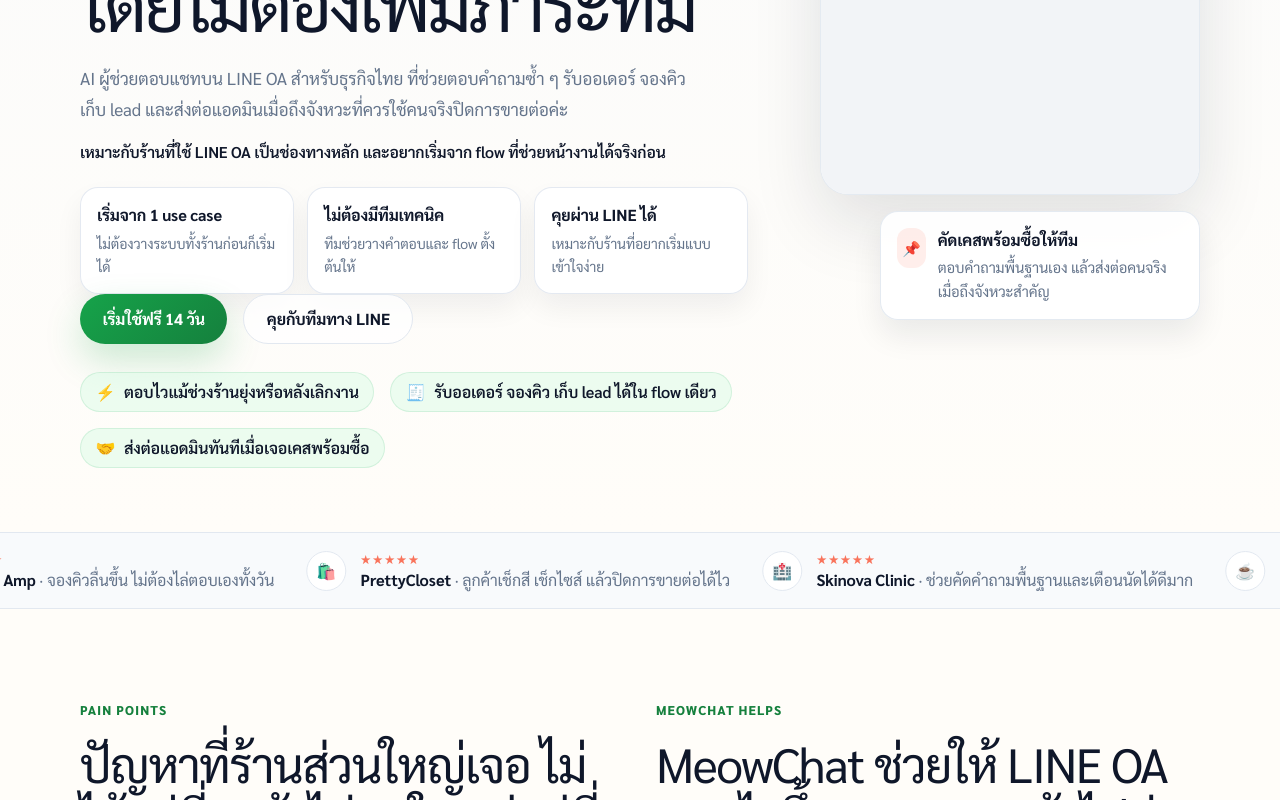
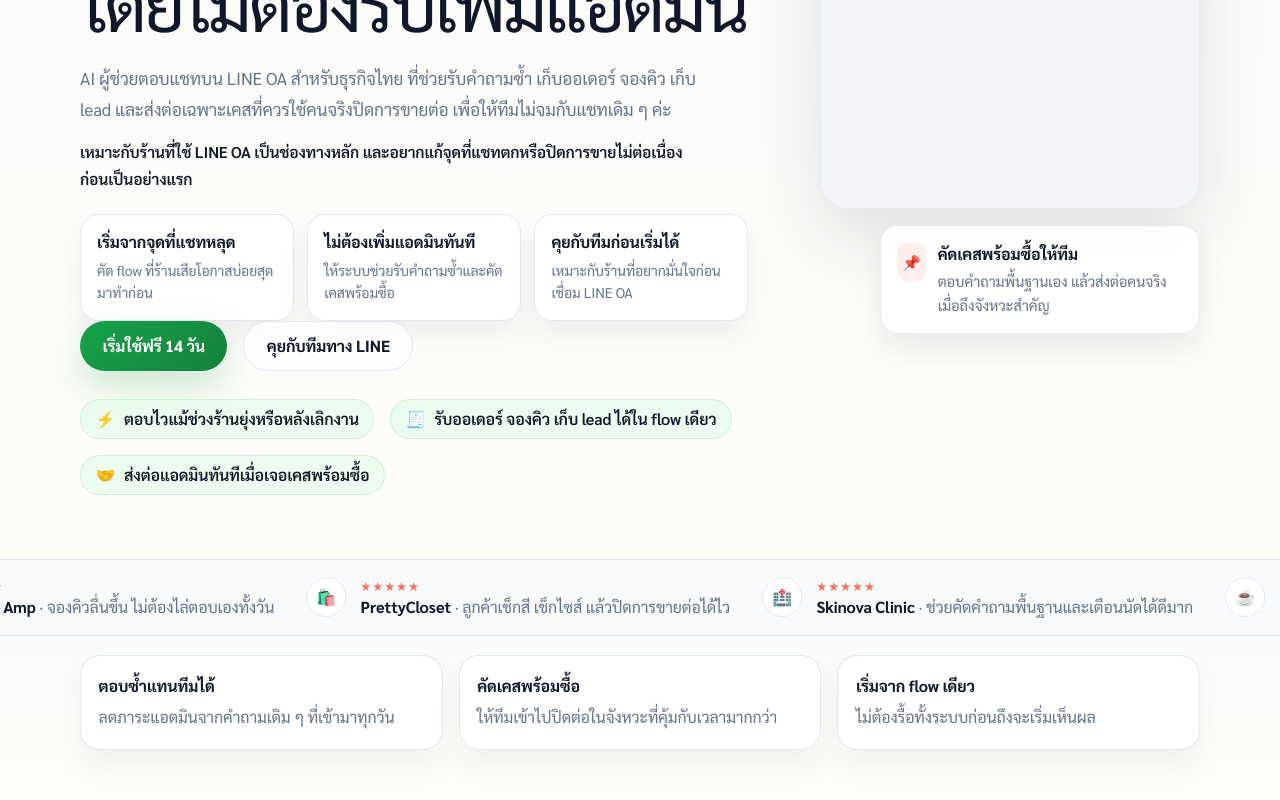
Before and after one commit to gotjisamyo/meowworks, a Next.js app in the folder meowchat/landing-next/: page / in a window 1280 px wide. Shown: the part 540-1340 px from the top of the page. Built offline with nearby package versions, Linux system fonts and the light colour scheme; no server answers.

Commit message:
feat(landing-next): sharpen conversion cues

```diff
--- a/meowchat/landing-next/src/components/home/HomePage.module.css
+++ b/meowchat/landing-next/src/components/home/HomePage.module.css
@@ -539,6 +539,38 @@
   color: var(--slate-soft);
 }
 
+.proofStatsSection {
+  padding: 1.2rem 0 0.6rem;
+  background: linear-gradient(180deg, rgba(248, 250, 252, 0.78), rgba(255, 255, 255, 0));
+}
+
+.proofStatsGrid {
+  display: grid;
+  grid-template-columns: repeat(3, minmax(0, 1fr));
+  gap: 1rem;
+}
+
+.proofStatCard {
+  padding: 1.15rem 1.1rem;
+  border-radius: 20px;
+  background: rgba(255, 255, 255, 0.92);
+  border: 1px solid rgba(226, 232, 240, 0.95);
+  box-shadow: 0 16px 28px rgba(15, 23, 42, 0.05);
+}
+
+.proofStatCard strong {
+  display: block;
+  color: var(--navy);
+  font-size: 1rem;
+  line-height: 1.4;
+}
+
+.proofStatCard p {
+  margin: 0.45rem 0 0;
+  color: var(--slate-soft);
+  line-height: 1.65;
+}
+
 .lightSection,
 .mutedSection,
 .darkSection,
@@ -893,6 +925,19 @@
   letter-spacing: -0.03em;
 }
 
+.planFitLabel {
+  display: inline-flex;
+  align-items: center;
+  min-height: 30px;
+  margin: 0.55rem 0 0.7rem;
+  padding: 0 0.8rem;
+  border-radius: 999px;
+  background: rgba(15, 23, 42, 0.06);
+  color: var(--navy);
+  font-size: 0.86rem;
+  font-weight: 700;
+}
+
 .planDescription {
   margin: 0.8rem 0 1rem;
   min-height: 0;
@@ -1060,6 +1105,7 @@
   .metricGrid,
   .testimonialGrid,
   .listColumns,
+  .proofStatsGrid,
   .heroProofGrid,
   .pricingTrustBar,
   .ctaCard {
--- a/meowchat/landing-next/src/components/home/HomePage.tsx
+++ b/meowchat/landing-next/src/components/home/HomePage.tsx
@@ -9,6 +9,7 @@
   pricingTrustNotes,
   problems,
   proofItems,
+  proofStats,
   setupSteps,
   solutions,
   testimonials,
@@ -175,18 +176,18 @@
             <div>
               <p className={styles.heroBadge}>ผู้ช่วยขายบน LINE OA สำหรับธุรกิจไทย</p>
               <h1 className={styles.heroTitle}>
-                ช่วยร้านที่ขายผ่าน LINE OA
+                เปลี่ยน LINE OA ของร้านคุณ
                 <br />
-                ให้ <span>ตอบไวขึ้น</span> และปิดการขายง่ายขึ้น
+                ให้ <span>ตอบไวขึ้น</span> และคัดลูกค้าพร้อมซื้อให้ทีม
                 <br />
-                โดยไม่ต้องเพิ่มภาระทีม
+                โดยไม่ต้องรีบเพิ่มแอดมิน
               </h1>
               <p className={styles.heroDescription}>
-                {BRAND_TAGLINE} ที่ช่วยตอบคำถามซ้ำ ๆ รับออเดอร์ จองคิว เก็บ lead
-                และส่งต่อแอดมินเมื่อถึงจังหวะที่ควรใช้คนจริงปิดการขายต่อค่ะ
+                {BRAND_TAGLINE} ที่ช่วยรับคำถามซ้ำ เก็บออเดอร์ จองคิว เก็บ lead
+                และส่งต่อเฉพาะเคสที่ควรใช้คนจริงปิดการขายต่อ เพื่อให้ทีมไม่จมกับแชทเดิม ๆ ค่ะ
               </p>
               <p className={styles.heroSubproof}>
-                เหมาะกับร้านที่ใช้ LINE OA เป็นช่องทางหลัก และอยากเริ่มจาก flow ที่ช่วยหน้างานได้จริงก่อน
+                เหมาะกับร้านที่ใช้ LINE OA เป็นช่องทางหลัก และอยากแก้จุดที่แชทตกหรือปิดการขายไม่ต่อเนื่องก่อนเป็นอย่างแรก
               </p>
 
               <div className={styles.heroProofGrid}>
@@ -232,6 +233,19 @@
               </div>
             </div>
           ))}
+        </div>
+      </section>
+
+      <section className={styles.proofStatsSection}>
+        <div className={styles.container}>
+          <div className={styles.proofStatsGrid}>
+            {proofStats.map((item) => (
+              <article key={item.value} className={styles.proofStatCard}>
+                <strong>{item.value}</strong>
+                <p>{item.label}</p>
+              </article>
+            ))}
+          </div>
         </div>
       </section>
 
@@ -427,6 +441,7 @@
               <article key={plan.name} className={plan.highlight ? styles.pricingCardHighlight : styles.pricingCard}>
                 {plan.badge ? <span className={styles.planBadge}>{plan.badge}</span> : null}
                 <h3>{plan.name}</h3>
+                <div className={styles.planFitLabel}>{plan.fitLabel}</div>
                 <div className={styles.planPrice}>{plan.price}</div>
                 <p className={styles.planDescription}>{plan.description}</p>
                 <p className={styles.planAudience}>{plan.audience}</p>
--- a/meowchat/landing-next/src/data/homepage.ts
+++ b/meowchat/landing-next/src/data/homepage.ts
@@ -55,6 +55,7 @@
 export type PricingPlan = {
   name: string;
   price: string;
+  fitLabel: string;
   description: string;
   audience: string;
   outcome: string;
@@ -70,6 +71,11 @@
   answer: string;
 };
 
+export type ProofStat = {
+  value: string;
+  label: string;
+};
+
 export const trustChips: TrustChip[] = [
   { icon: '⚡', label: 'ตอบไวแม้ช่วงร้านยุ่งหรือหลังเลิกงาน' },
   { icon: '🧾', label: 'รับออเดอร์ จองคิว เก็บ lead ได้ใน flow เดียว' },
@@ -77,9 +83,15 @@
 ];
 
 export const heroProofPoints: HeroProofPoint[] = [
-  { value: 'เริ่มจาก 1 use case', label: 'ไม่ต้องวางระบบทั้งร้านก่อนก็เริ่มได้' },
-  { value: 'ไม่ต้องมีทีมเทคนิค', label: 'ทีมช่วยวางคำตอบและ flow ตั้งต้นให้' },
-  { value: 'คุยผ่าน LINE ได้', label: 'เหมาะกับร้านที่อยากเริ่มแบบเข้าใจง่าย' },
+  { value: 'เริ่มจากจุดที่แชทหลุด', label: 'คัด flow ที่ร้านเสียโอกาสบ่อยสุดมาทำก่อน' },
+  { value: 'ไม่ต้องเพิ่มแอดมินทันที', label: 'ให้ระบบช่วยรับคำถามซ้ำและคัดเคสพร้อมซื้อ' },
+  { value: 'คุยกับทีมก่อนเริ่มได้', label: 'เหมาะกับร้านที่อยากมั่นใจก่อนเชื่อม LINE OA' },
+];
+
+export const proofStats: ProofStat[] = [
+  { value: 'ตอบซ้ำแทนทีมได้', label: 'ลดภาระแอดมินจากคำถามเดิม ๆ ที่เข้ามาทุกวัน' },
+  { value: 'คัดเคสพร้อมซื้อ', label: 'ให้ทีมเข้าไปปิดต่อในจังหวะที่คุ้มกับเวลามากกว่า' },
+  { value: 'เริ่มจาก flow เดียว', label: 'ไม่ต้องรื้อทั้งระบบก่อนถึงจะเริ่มเห็นผล' },
 ];
 
 export const proofItems: ProofItem[] = [
@@ -189,6 +201,7 @@
   {
     name: 'Starter',
     price: '฿490/เดือน',
+    fitLabel: 'เหมาะกับร้านเริ่มต้น',
     description: 'เริ่มจาก flow แรกที่ร้านคุณใช้บ่อยที่สุดก่อน',
     audience: 'เหมาะกับร้านที่อยากลดคำถามซ้ำและไม่อยากพลาดลูกค้าที่ทักเข้ามา',
     outcome: 'ตอบ FAQ พื้นฐานได้ไวขึ้น โดยยังไม่ต้องตั้งระบบซับซ้อน',
@@ -199,6 +212,7 @@
   {
     name: 'Growth',
     price: '฿1,490/เดือน',
+    fitLabel: 'เหมาะกับร้านแชทเยอะ',
     description: 'แพ็กสำหรับร้านที่เริ่มมีแชทเข้าเยอะและอยากจัดการการขายให้เป็นระบบ',
     audience: 'เหมาะกับร้านที่มีหลายแอดมิน มี lead เข้าเรื่อย ๆ หรืออยากลดแชทตกช่วงพีค',
     outcome: 'ช่วยคัดเคสพร้อมซื้อ จองคิว/รับออเดอร์ลึกขึ้น และเห็นอินไซต์การคุยได้ชัดขึ้น',
@@ -211,6 +225,7 @@
   {
     name: 'Business',
     price: 'คุยกับทีม',
+    fitLabel: 'เหมาะกับร้านหลายทีม',
     description: 'สำหรับร้านหรือทีมขายที่มี workflow เฉพาะและต้องการออกแบบให้ตรงหน้างานจริง',
     audience: 'เหมาะกับหลายสาขา หลายแอดมิน หรือธุรกิจที่ต้องการการส่งต่อหลายขั้น',
     outcome: 'จัด flow ตามธุรกิจจริง เพื่อให้ทีมทำงานต่อจาก LINE OA ได้ลื่นขึ้น',
```
